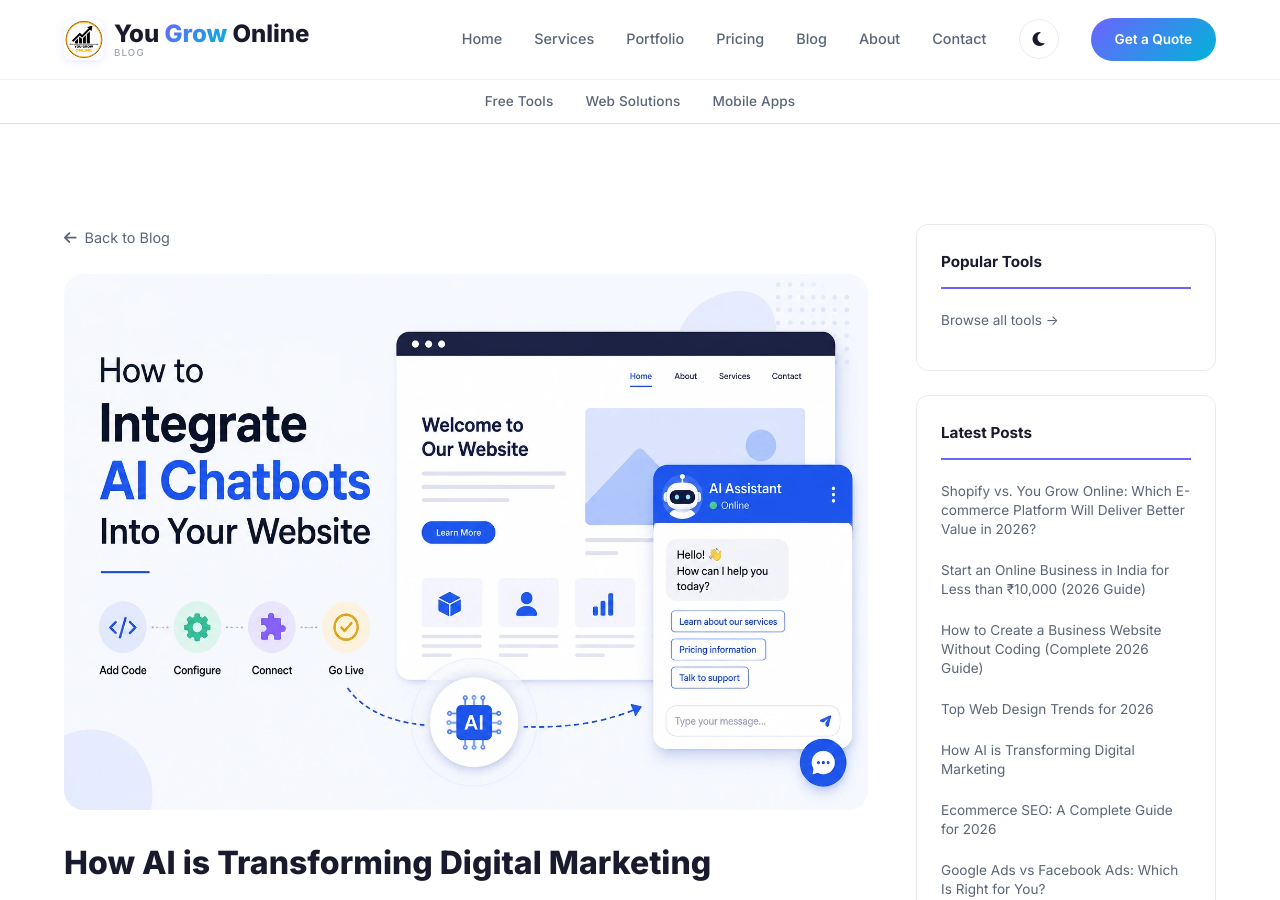
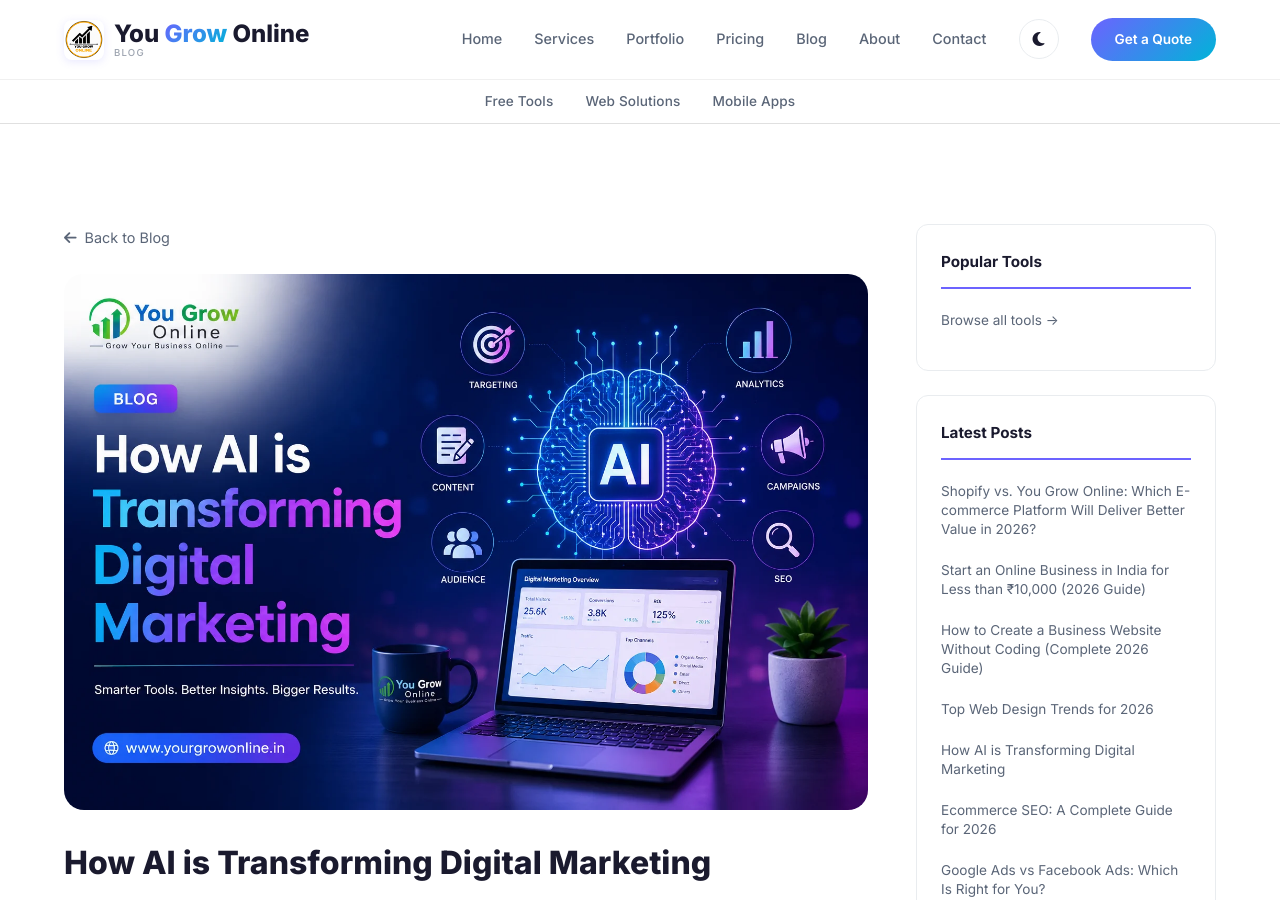
Before and after one commit to dileepkr1996c-arch/blog.yougrowonline, a Jekyll site: the page built from _posts/2026-06-10-ai-transforming-digital-marketing.md, in a window 1280 px wide and 900 px high. Built offline with Jekyll 4.4.1, drawn with Linux system fonts in a browser that asks for light colours.

Commit message:
Update _posts/2026-06-10-ai-transforming-digital-marketing.md (via Pages CMS)

```diff
--- a/_posts/2026-06-10-ai-transforming-digital-marketing.md
+++ b/_posts/2026-06-10-ai-transforming-digital-marketing.md
@@ -2,7 +2,7 @@
 title: How AI is Transforming Digital Marketing
 date: 2026-06-10
 layout: post
-image: /assets/images/How to Integrate AI Chatbots Into Your Website.webp
+image: /assets/images/how-ai-is-transforming-digital-marketing.webp
 categories: marketing
 description: Explore how artificial intelligence is revolutionizing digital
   marketing strategies and helping businesses achieve unprecedented results.
```
